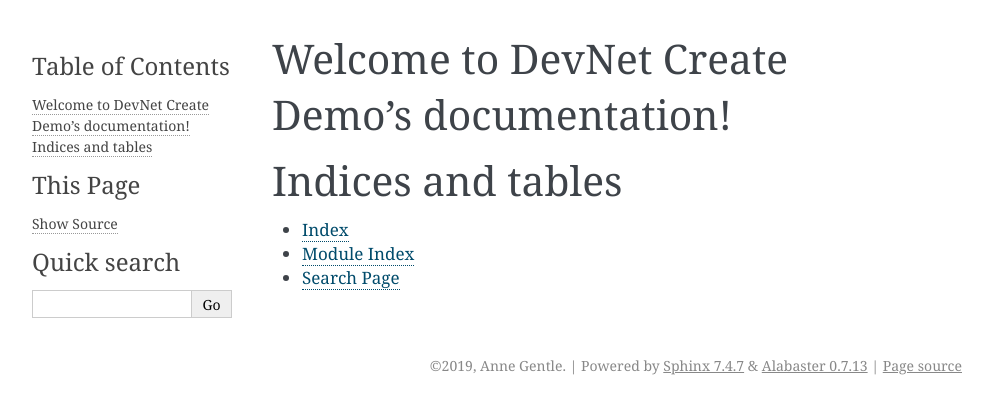
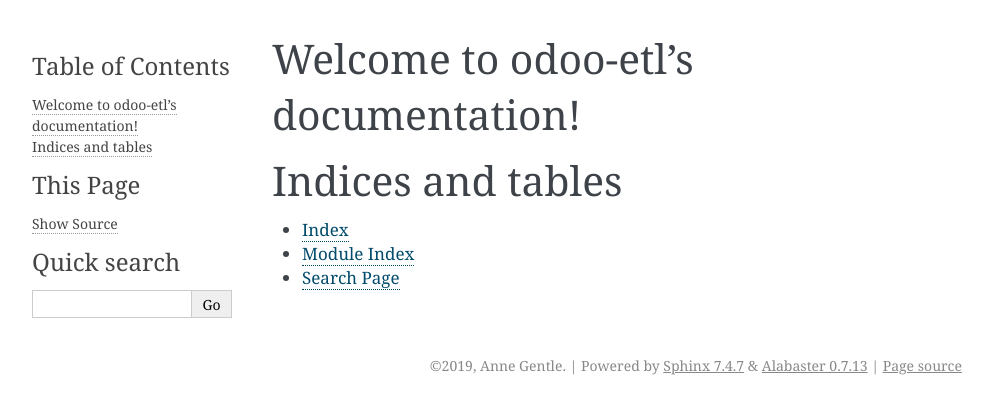
Before and after one commit to jobiols/odoo-etl, a Sphinx documentation site: the page built from source/index.rst, in a window 1280 px wide. Shown: the top 414 px of the page, without its empty margins (148-1141 px from the left). Built offline with Sphinx 7.4.7, drawn with Linux system fonts in a browser that asks for light colours.

Commit message:
Update index.rst

```diff
--- a/source/index.rst
+++ b/source/index.rst
@@ -3,8 +3,8 @@
    You can adapt this file completely to your liking, but it should at least
    contain the root `toctree` directive.
 
-Welcome to DevNet Create Demo's documentation!
-==============================================
+Welcome to odoo-etl's documentation!
+====================================
 
 .. toctree::
    :maxdepth: 2
```
